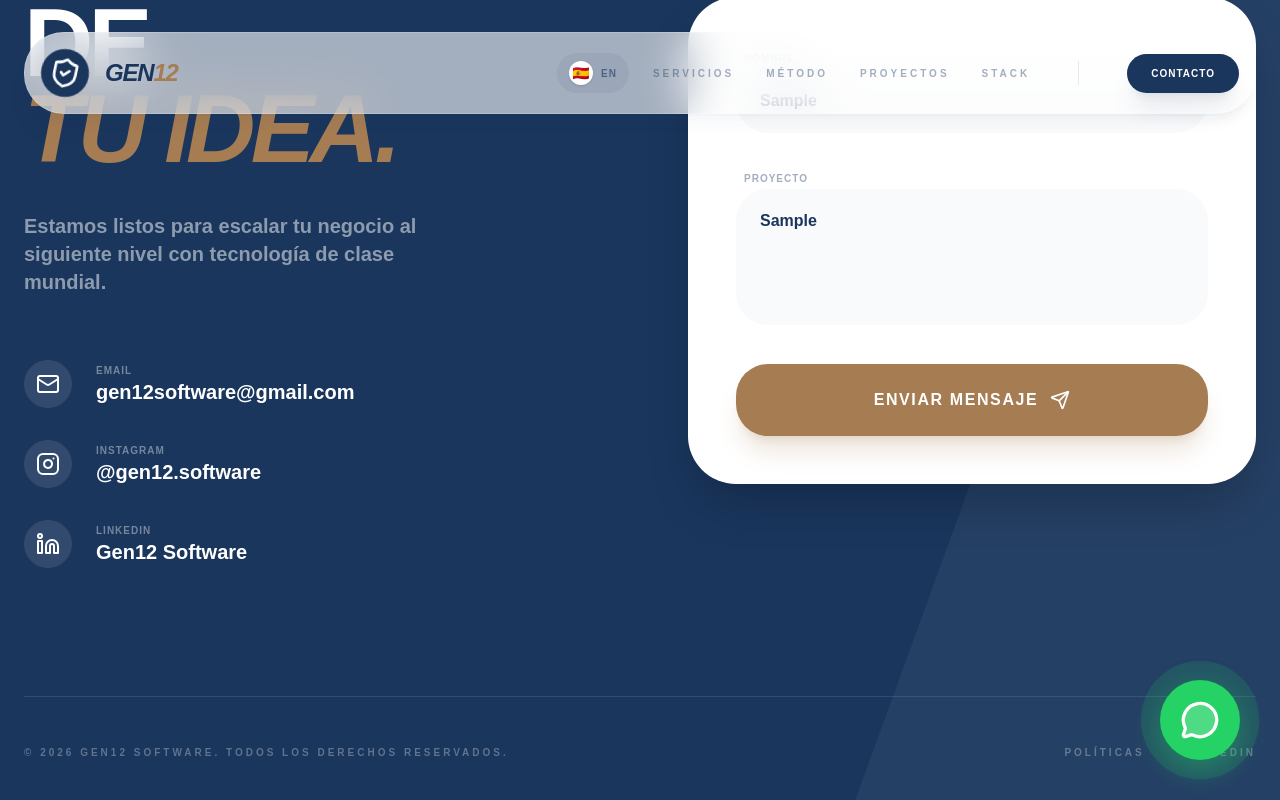
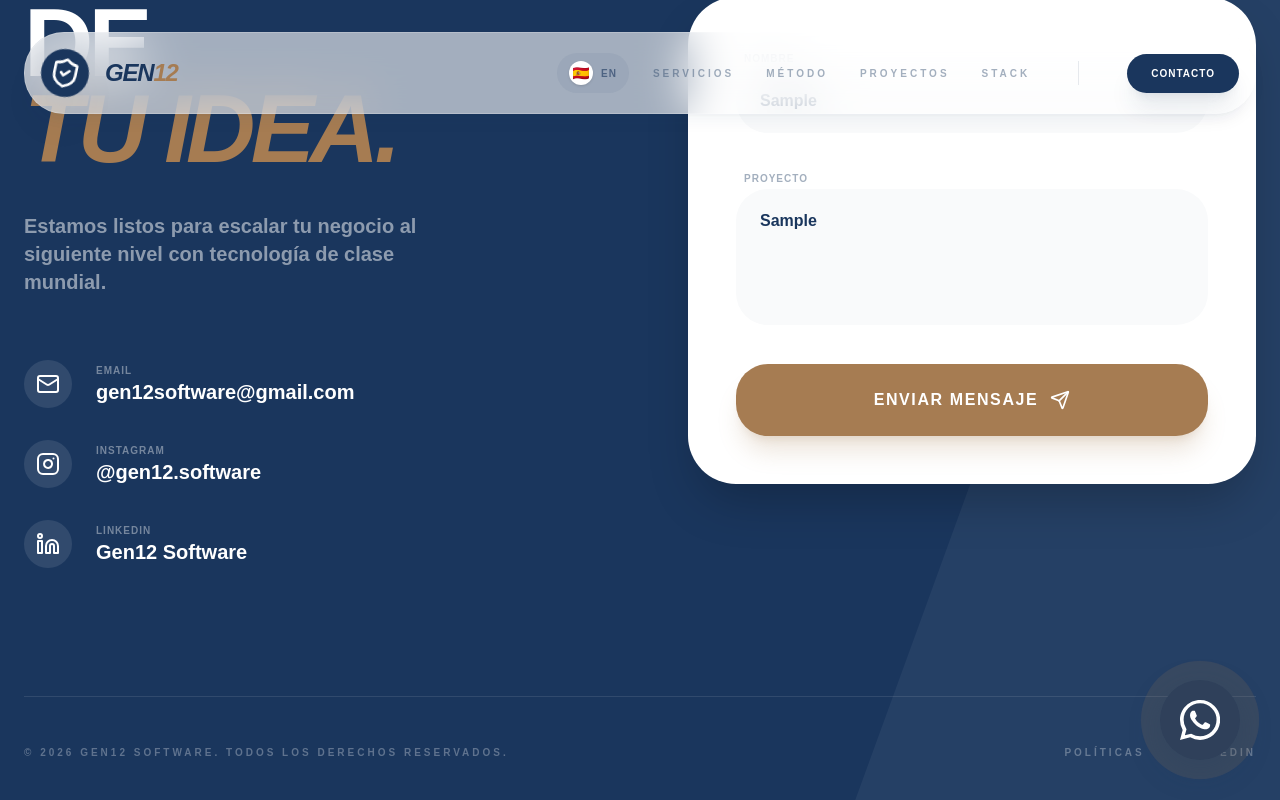
Before and after one commit to thomyespi/monorepo, a Next.js app in the folder gen12/: page / in a window 1280 px wide. Both pictures are taken after typing "Sample", "Sample" into the empty fields and a click on the button "ENVIAR MENSAJE". Shown: the part 5735-6535 px from the top of the page. Built offline with nearby package versions, Linux system fonts and the light colour scheme.

Commit message:
lenguaje de consulta y logo wp

```diff
--- a/gen12/src/components/Contact.tsx
+++ b/gen12/src/components/Contact.tsx
@@ -12,8 +12,8 @@ export function Contact() {
     const handleWhatsAppSubmit = (e: React.FormEvent) => {
         e.preventDefault();
         const phoneNumber = "5491161591957";
-        const greeting = language === 'es' ? 'Hola!' : 'Hi!';
-        const nameIntro = language === 'es' ? 'Soy' : "I'm";
+        const greeting = t('whatsapp.form.greeting');
+        const nameIntro = t('whatsapp.form.intro');
         const text = `${greeting} ${nameIntro} ${name}. ${message}`;
         const encodedText = encodeURIComponent(text);
         window.open(`https://wa.me/${phoneNumber}?text=${encodedText}`, "_blank");
--- a/gen12/src/components/Hero.tsx
+++ b/gen12/src/components/Hero.tsx
@@ -52,7 +52,7 @@ export function Hero() {
                     className="flex flex-col sm:flex-row items-center justify-center gap-6"
                 >
                     <a
-                        href="https://wa.me/5491161591957?text=Hola%20GEN12!%20Quiero%20empezar%20un%20proyecto."
+                        href={`https://wa.me/5491161591957?text=${encodeURIComponent(t('whatsapp.hero'))}`}
                         target="_blank"
                         rel="noopener noreferrer"
                         className="group relative px-10 py-6 bg-primary text-white rounded-2xl font-black uppercase tracking-widest overflow-hidden transition-all hover:scale-105 active:scale-95 shadow-2xl shadow-primary/20"
--- a/gen12/src/components/Products.tsx
+++ b/gen12/src/components/Products.tsx
@@ -155,7 +155,7 @@ export function Products() {
                             </p>
                         </div>
                         <a
-                            href="https://wa.me/5491161591957?text=Hola%20GEN12!%20Me%20interesa%20un%20proyecto%20con%20IA."
+                            href={`https://wa.me/5491161591957?text=${encodeURIComponent(t('whatsapp.ai'))}`}
                             target="_blank"
                             rel="noopener noreferrer"
                             className="px-10 py-6 bg-white text-primary rounded-2xl font-black uppercase tracking-widest hover:scale-105 active:scale-95 transition-all text-sm shrink-0"
--- a/gen12/src/components/Services.tsx
+++ b/gen12/src/components/Services.tsx
@@ -73,7 +73,7 @@ export function Services() {
                                 {service.description}
                             </p>
                             <a
-                                href={`https://wa.me/5491161591957?text=${encodeURIComponent(`Hola GEN12! Me interesa saber más sobre el servicio de ${service.title}.`)}`}
+                                href={`https://wa.me/5491161591957?text=${encodeURIComponent(`${t('whatsapp.servicesIntro')}${service.title}.`)}`}
                                 target="_blank"
                                 rel="noopener noreferrer"
                                 className="flex items-center gap-2 text-[10px] font-black uppercase tracking-widest text-primary/40 group-hover:text-accent transition-colors cursor-pointer"
--- a/gen12/src/components/WhatsAppButton.tsx
+++ b/gen12/src/components/WhatsAppButton.tsx
@@ -1,11 +1,11 @@
-"use client";
-
+import { useLanguage } from "@/context/LanguageContext";
 import { motion } from "framer-motion";
 import { MessageCircle } from "lucide-react";
 
 export function WhatsAppButton() {
+    const { t } = useLanguage();
     const phoneNumber = "5491161591957";
-    const message = encodeURIComponent("Hola GEN12! Me gustaría solicitar una consultoría.");
+    const message = encodeURIComponent(t('whatsapp.default'));
 
     return (
         <motion.a
@@ -16,12 +16,19 @@ export function WhatsAppButton() {
             animate={{ opacity: 1, scale: 1, y: 0 }}
             whileHover={{ scale: 1.1 }}
             whileTap={{ scale: 0.9 }}
-            className="fixed bottom-10 right-10 z-100 w-16 h-16 bg-[#25D366] text-white rounded-full flex items-center justify-center shadow-[0_10px_30px_rgba(37,211,102,0.4)] md:w-20 md:h-20"
+            className="fixed bottom-10 right-10 z-100 w-16 h-16 bg-primary text-white rounded-full flex items-center justify-center shadow-[0_10px_30px_rgba(26,54,93,0.4)] md:w-20 md:h-20"
         >
-            <MessageCircle className="w-8 h-8 md:w-10 md:h-10 fill-white/20" />
+            {/* Official WhatsApp Logo SVG */}
+            <svg
+                viewBox="0 0 24 24"
+                className="w-8 h-8 md:w-10 md:h-10 fill-white"
+                xmlns="http://www.w3.org/2000/svg"
+            >
+                <path d="M17.472 14.382c-.297-.149-1.758-.867-2.03-.967-.273-.099-.471-.148-.67.15-.197.297-.767.966-.94 1.164-.173.199-.347.223-.644.075-.297-.15-1.255-.463-2.39-1.475-.883-.788-1.48-1.761-1.653-2.059-.173-.297-.018-.458.13-.606.134-.133.298-.347.446-.52.149-.174.198-.298.298-.497.099-.198.05-.371-.025-.52-.075-.149-.669-1.612-.916-2.207-.242-.579-.487-.5-.669-.51-.173-.008-.371-.01-.57-.01-.198 0-.52.074-.792.372-.272.297-1.04 1.016-1.04 2.479 0 1.462 1.065 2.875 1.213 3.074.149.198 2.096 3.2 5.077 4.487.709.306 1.262.489 1.694.625.712.227 1.36.195 1.871.118.571-.085 1.758-.719 2.006-1.413.248-.694.248-1.289.173-1.413-.074-.124-.272-.198-.57-.347m-5.421 7.403h-.004a9.87 9.87 0 01-5.031-1.378l-.361-.214-3.741.982.998-3.648-.235-.374a9.86 9.86 0 01-1.51-5.26c.001-5.45 4.436-9.884 9.888-9.884 2.64 0 5.122 1.03 6.988 2.898a9.825 9.825 0 012.893 6.994c-.003 5.45-4.437 9.884-9.885 9.884m8.413-18.297A11.815 11.815 0 0012.05 0C5.414 0 .004 5.41.001 12.045a11.815 11.815 0 001.592 5.925L0 24l6.135-1.61a11.817 11.817 0 005.911 1.586h.005c6.637 0 12.048-5.41 12.051-12.047a11.815 11.815 0 00-3.614-8.514" />
+            </svg>
 
-            {/* Pulsing effect */}
-            <div className="absolute inset-0 rounded-full bg-[#25D366] animate-ping opacity-30 -z-10" />
+            {/* Pulsing effect - Now in Gold (accent) */}
+            <div className="absolute inset-0 rounded-full bg-accent animate-ping opacity-30 -z-10" />
         </motion.a>
     );
 }
--- a/gen12/src/locales/en.ts
+++ b/gen12/src/locales/en.ts
@@ -129,5 +129,15 @@ export const en = {
                 }
             }
         }
+    },
+    whatsapp: {
+        default: "Hi GEN12! I would like to request a consultancy.",
+        hero: "Hi GEN12! I want to start a project.",
+        ai: "Hi GEN12! I'm interested in an AI project.",
+        servicesIntro: "Hi GEN12! I'm interested in learning more about the ",
+        form: {
+            greeting: "Hi!",
+            intro: "I'm"
+        }
     }
 };
--- a/gen12/src/locales/es.ts
+++ b/gen12/src/locales/es.ts
@@ -129,5 +129,15 @@ export const es = {
                 }
             }
         }
+    },
+    whatsapp: {
+        default: "Hola GEN12! Me gustaría solicitar una consultoría.",
+        hero: "Hola GEN12! Quiero empezar un proyecto.",
+        ai: "Hola GEN12! Me interesa un proyecto con IA.",
+        servicesIntro: "Hola GEN12! Me interesa saber más sobre el servicio de ",
+        form: {
+            greeting: "Hola!",
+            intro: "Soy"
+        }
     }
 };
```
